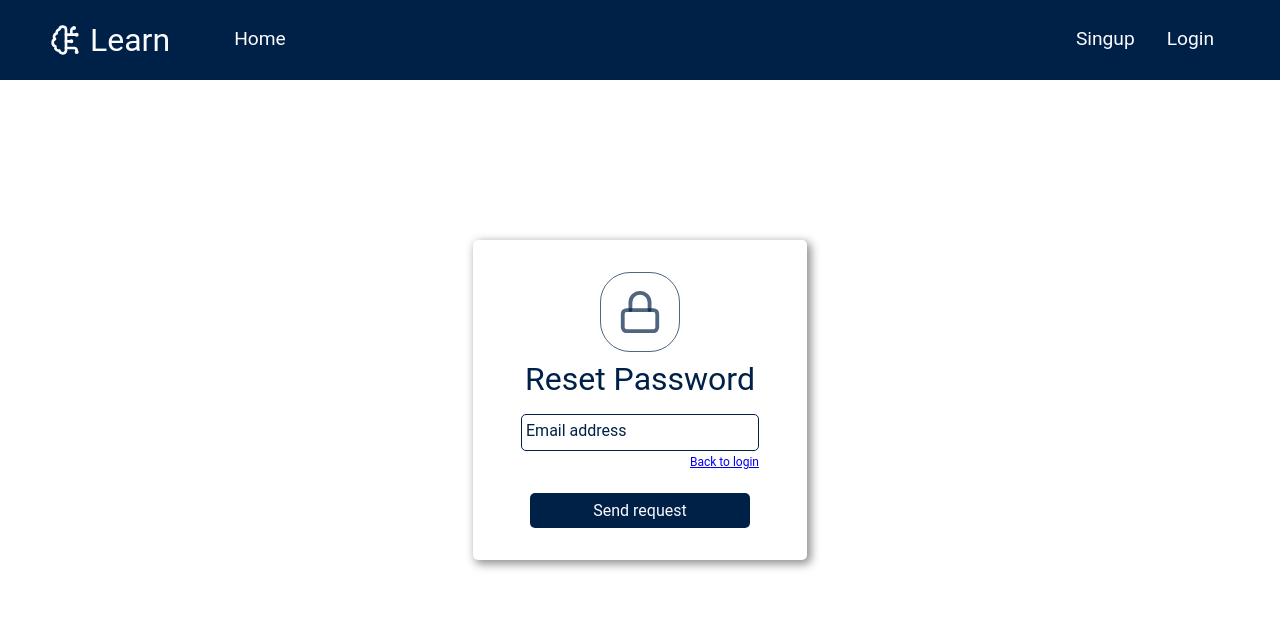
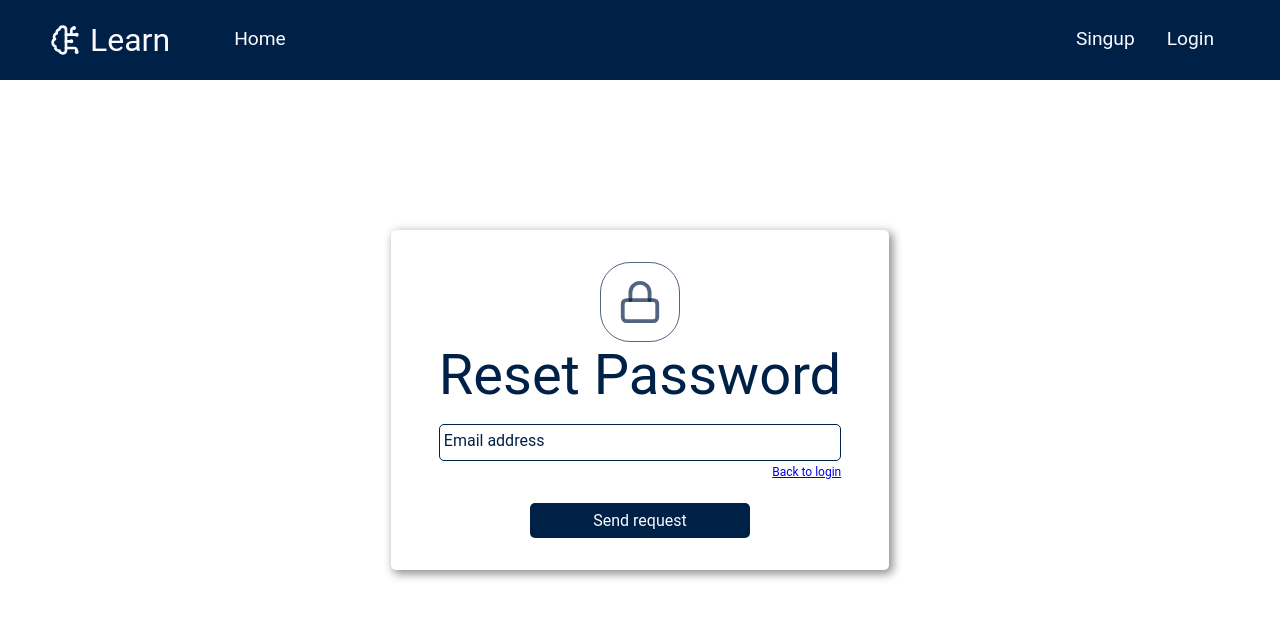
Before and after one commit to KLociJS/LearningApp, a React (Create React App) app in the folder client/: page /reset-password in a window 1280 px wide. Shown: the top 618 px of the page. Built offline with nearby package versions, Linux system fonts and the light colour scheme; no server answers; the HTML template or start-up script is replaced by a standard one.

Commit message:
refactor: Add authcard component

```diff
--- /dev/null
+++ b/client/src/Components/AuthCard/AuthCard.js
@@ -0,0 +1,13 @@
+import React from 'react';
+
+export default function AuthCard({ icon: Icon, heading, children, onSubmit }) {
+  return (
+    <main className="container card-container">
+      <form className="card" onSubmit={onSubmit}>
+        {Icon && <Icon className="card-icon" />}
+        {heading && <h2 className="heading-1">{heading}</h2>}
+        {children}
+      </form>
+    </main>
+  );
+}
--- a/client/src/Components/Input/InputField.js
+++ b/client/src/Components/Input/InputField.js
@@ -17,6 +17,7 @@ const InputField = ({
   const handleBlur = () => setIsFocused(false)
   const handleChange = (e) => {
     setInputValue(e.target.value)
+    // ????
     if(setIsValid)setIsValid(true)
     if(setIsPasswordMatch) setIsPasswordMatch(true)
     setError([])
--- a/client/src/Components/index.js
+++ b/client/src/Components/index.js
@@ -1,7 +1,9 @@
 import InputField from "./Input/InputField";
 import Modal from "./Modal/Modal";
+import AuthCard from "./AuthCard/AuthCard";
 
 export {
     InputField,
     Modal,
+    AuthCard,
 }
--- a/client/src/Pages/Login/Login.js
+++ b/client/src/Pages/Login/Login.js
@@ -1,6 +1,7 @@
 import React, { useContext, useState } from 'react'
 
-import InputField from '../../Components/Input'
+import { InputField } from 'Components'
+import { AuthCard } from 'Components'
 
 import { AiOutlineLogin } from 'react-icons/ai'
 import { Link } from 'react-router-dom'
@@ -26,6 +27,7 @@ export default function Login() {
       headers: {
         "Content-Type": "application/json",
       },
+      credentials: 'include',
       body: JSON.stringify(userCredentials)
     })
     .then(response=>{
@@ -37,14 +39,17 @@ export default function Login() {
     })
     .then(response=>{
       console.log(response)
-      const user = {
+
+      const {roles, userName } = response
+
+      const Identity = {
         name:userName,
-        roles:response.roles,
-        expiration: response.expiration,
-        token: response.token
+        roles,
       }
-      console.log(user)
-      setUser(user)
+
+      console.log(Identity)
+      setUser(Identity)
+
     })
     .catch(error=>{
       if (error instanceof Response) {
@@ -61,14 +66,17 @@ export default function Login() {
   return (
     <>
       <main className='container card-container'>
-        <form className='card'>
-          <AiOutlineLogin className='card-icon' />
-          <h2 className='heading-1'>Login</h2>
-          <InputField label='User name' type='text' inputValue={userName} setInputValue={setUserName} setError={setError}/>
-          <InputField label='Password' type='password' inputValue={password} setInputValue={setPassword} setError={setError}/>
-          <Link to='/reset-password' className='link align-end'>Forgot password?</Link>
-          <button className='primary-button mt-2' onClick={handleLogin}>Login</button>
-        </form>
+        <AuthCard icon={AiOutlineLogin} heading="Login" onSubmit={handleLogin}>
+          <InputField label="User name" type="text" inputValue={userName} setInputValue={setUserName} setError={setError} />
+          <InputField label="Password" type="password" inputValue={password} setInputValue={setPassword} setError={setError} />
+          {error && error.map(msg=>(<p key={msg} className='error-msg align-start'>{msg}</p>))}
+          <Link to="/reset-password" className="link align-end">
+            Forgot password?
+          </Link>
+          <button className="primary-button mt-2" type="submit">
+            Login
+          </button>
+        </AuthCard>
       </main>
     </>
   )
--- a/client/src/Pages/ResetPassword/ResetPassword.js
+++ b/client/src/Pages/ResetPassword/ResetPassword.js
@@ -1,6 +1,7 @@
 import React, { useState } from 'react'
 
 import { InputField } from 'Components'
+import { AuthCard } from 'Components'
 
 import { FiLock } from 'react-icons/fi'
 import { Link } from 'react-router-dom'
@@ -10,21 +11,19 @@ export default function ResetPassword() {
   const [email, setEmail] = useState('')
   const [error, setError] = useState('')
 
-  const handleLogin = () => {
+  const handleResetPassword = () => {
 
   }
 
   return (
     <>
     <main className='container card-container'>
-      <div className='card'>
-        <FiLock className='card-icon mb-1' />
-        <h2 className='heading-2'>Reset Password</h2>
+      <AuthCard icon={FiLock} heading="Reset Password" onSubmit={handleResetPassword}>
         <InputField label='Email address' type='email' inputValue={email} setInputValue={setEmail} setError={setError}/>
         {error && <p>{error}</p>}
         <Link to='/login' className='link align-end'>Back to login</Link>
-        <button className='primary-button mt-2' onClick={handleLogin}>Send request</button>
-      </div>
+        <button className='primary-button mt-2' type='submit'>Send request</button>
+      </AuthCard>
     </main>
   </>
   )
--- a/client/src/Pages/SingUp/SignUp.js
+++ b/client/src/Pages/SingUp/SignUp.js
@@ -1,6 +1,7 @@
 import React, { useState } from 'react'
 
 import  { InputField } from 'Components'
+import { AuthCard } from 'Components'
 
 import { AiOutlineLogin } from 'react-icons/ai'
 
@@ -24,7 +25,8 @@ export default function SingUp() {
 
   const [error, setError] = useState([])
 
-  const handleSingup = () =>{
+  const handleSignup = (e) =>{
+    e.preventDefault()
 
     let passwordMatching = password===passwordConfirmation
     if(!passwordMatching) setIsPasswordMatch(false)
@@ -79,10 +81,7 @@ export default function SingUp() {
   return (
     <>
       <main className='container card-container'>
-        <div className='card'>
-          <AiOutlineLogin className='card-icon' />
-          <h2 className='heading-1'>Sing up</h2>
-
+      <AuthCard icon={AiOutlineLogin} heading="Sign up" onSubmit={handleSignup}>
           {/* User name input */}
           <InputField
             label='User name'
@@ -128,12 +127,13 @@ export default function SingUp() {
             setIsPasswordMatch={setIsPasswordMatch}
             setIsValid={setIsPasswordValid}
             setError={setError}
-            className={isPasswordValid && isPasswordMatch ? '' : 'error'}/>
+            className={isPasswordValid && isPasswordMatch ? '' : 'error'}
+          />
           {!isPasswordValid && <p className='error-msg align-start'>Password has to be at least 6 characters long. Containing 1 letter 1 number 1 special character.</p>}
           {!isPasswordMatch && isPasswordValid && <p className='error-msg align-start'>Passwords doesnt match.</p>}
           {error.map(error=>(<p key={error} className='error-msg align-start'>{error}</p>))}
-          <button className='primary-button mt-2' onClick={handleSingup}>SignUp</button>
-        </div>
+          <button className='primary-button mt-2' type='submit'>SignUp</button>
+        </AuthCard>
       </main>
     </>
   )
```
